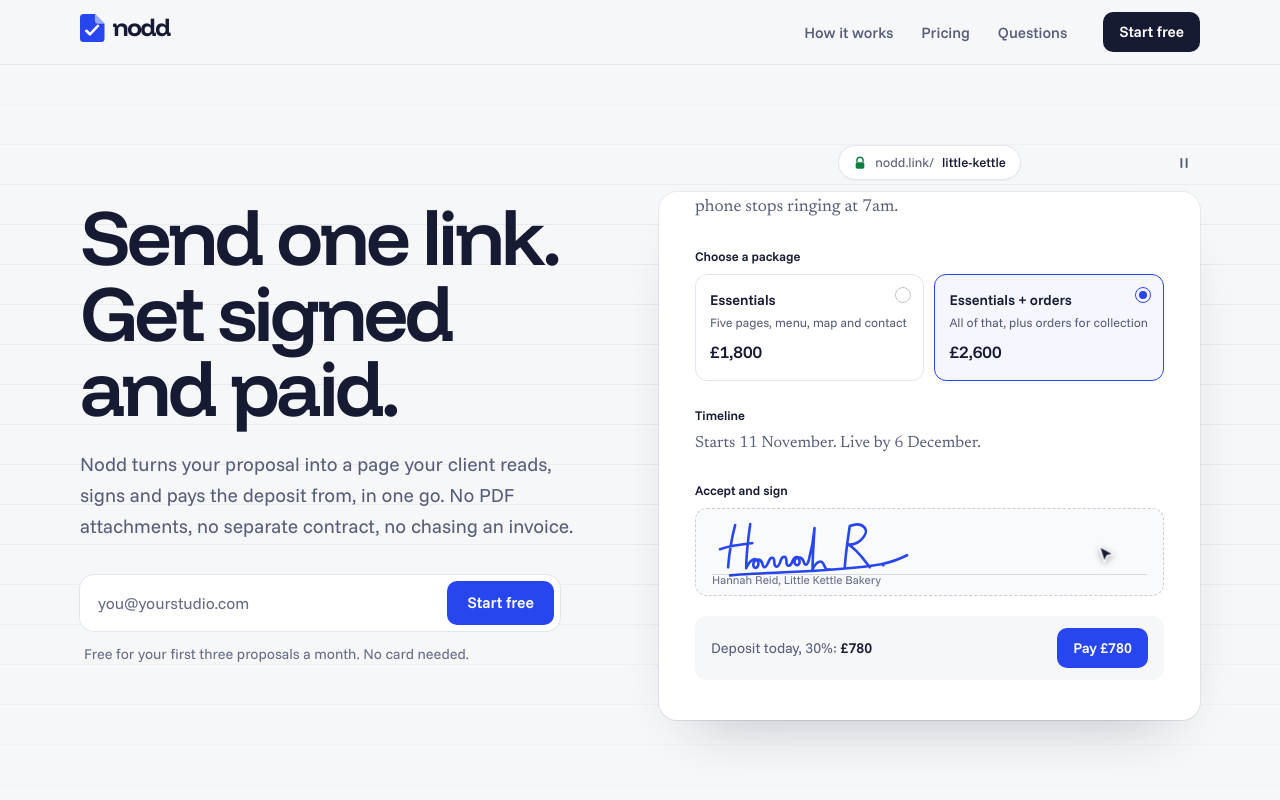
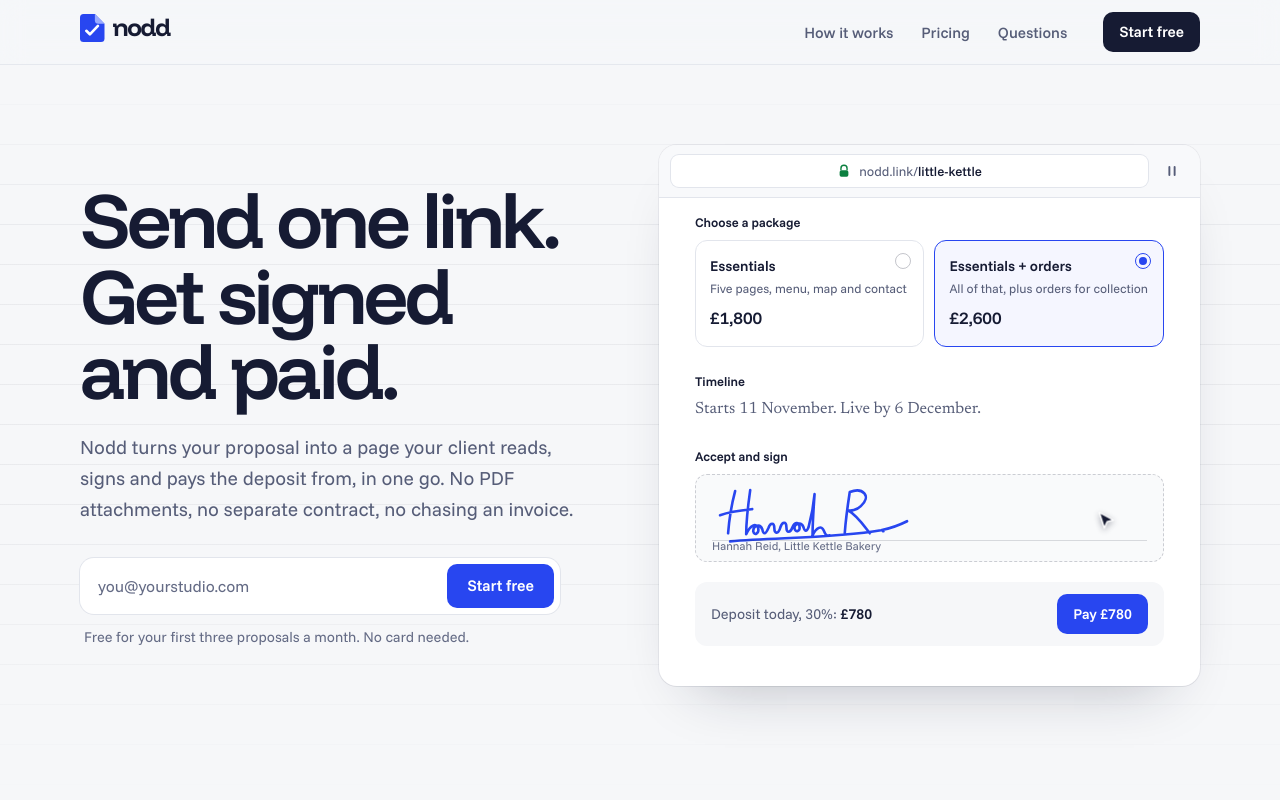
Before and after one commit to Alexandra-Badea/nodd, a Next.js app: page / in a window 1280 px wide. Shown: the top 800 px of the page. Built offline with nearby package versions, Linux system fonts and the light colour scheme; no server answers.

Commit message:
Show the link as the address bar of the proposal page
A floating pill read as decoration. As a browser bar it says what it is:
the page the client opens from the link. The pause button sits at its end.

```diff
--- a/src/components/hero-demo.tsx
+++ b/src/components/hero-demo.tsx
@@ -118,20 +118,23 @@ export function HeroDemo() {
 
   return (
     <div className="relative mx-auto w-full max-w-[36rem] lg:mx-0 lg:ml-auto">
-      {/* the link the client was sent */}
-      <div className="relative mb-3 flex items-center justify-center gap-2">
-        <span className="inline-flex items-center gap-2 rounded-full border border-line bg-sheet px-3.5 py-1.5 text-[0.82rem] text-ink-soft shadow-[0_1px_0_rgb(22_27_51/0.04)]">
-          <svg viewBox="0 0 16 16" className="h-3.5 w-3.5 text-paid" aria-hidden="true">
+      {/* a browser window: the page the client lands on when they open the link they were sent */}
+      <div className="overflow-hidden rounded-[18px] bg-sheet shadow-sheet ring-1 ring-ink/[0.06]">
+        <div className="flex items-center gap-2 border-b border-line bg-paper/70 px-3 py-2.5">
+          <span className="flex h-8 min-w-0 flex-1 items-center justify-center gap-2 rounded-lg bg-sheet px-3 text-[0.82rem] text-ink-soft ring-1 ring-line">
+            <svg viewBox="0 0 16 16" className="h-3.5 w-3.5 shrink-0 text-paid" aria-hidden="true">
               <path d="M4.5 7V5a3.5 3.5 0 0 1 7 0v2" fill="none" stroke="currentColor" strokeWidth="1.6" />
               <rect x="3" y="7" width="10" height="7.5" rx="2" fill="currentColor" />
             </svg>
+            <span className="truncate">
               nodd.link/<span className="font-medium text-ink">little-kettle</span>
+            </span>
           </span>
           {!reduced && (
             <button
               type="button"
               onClick={() => setPaused((p) => !p)}
-            className="absolute right-0 top-1/2 grid h-8 w-8 -translate-y-1/2 place-items-center rounded-full text-ink-soft transition-colors hover:bg-ink/[0.06] hover:text-ink"
+              className="grid h-8 w-8 shrink-0 place-items-center rounded-lg text-ink-soft transition-colors hover:bg-ink/[0.06] hover:text-ink"
               aria-label={paused ? "Play the animation" : "Pause the animation"}
             >
               <svg viewBox="0 0 16 16" className="h-3.5 w-3.5" aria-hidden="true">
@@ -143,7 +146,7 @@ export function HeroDemo() {
 
       <div
         ref={frame}
-        className="relative h-[30rem] overflow-hidden rounded-[18px] bg-sheet shadow-sheet ring-1 ring-ink/[0.06] sm:h-[33rem]"
+        className="relative h-[27.5rem] overflow-hidden sm:h-[30.5rem]"
         role="img"
         aria-label="A Nodd proposal for Little Kettle Bakery. The client picks the second package, signs, and pays a £780 deposit; the freelancer is told straight away."
       >
@@ -242,6 +245,7 @@ export function HeroDemo() {
           </div>
         </div>
       </div>
+      </div>
 
       {/* what the freelancer sees, the moment it happens */}
       <div
```
Lines whose indentation alone changed are shown as unchanged.
